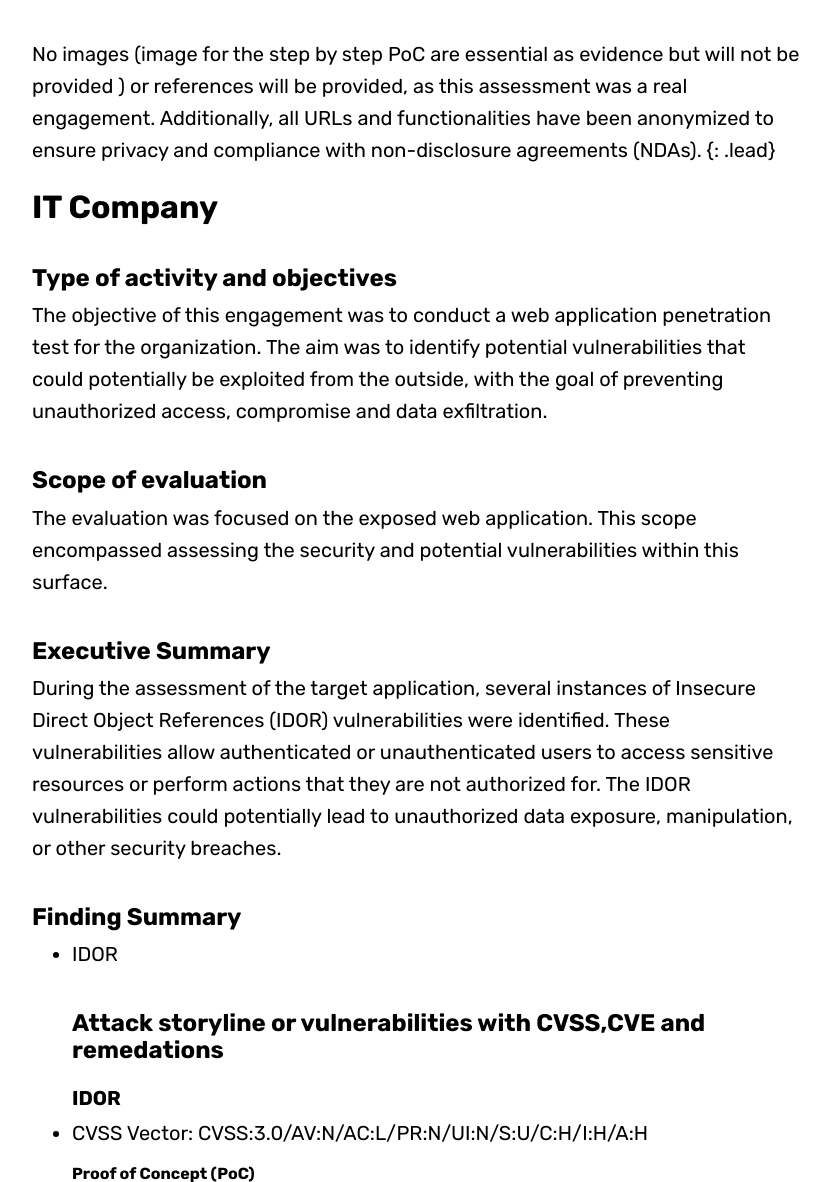
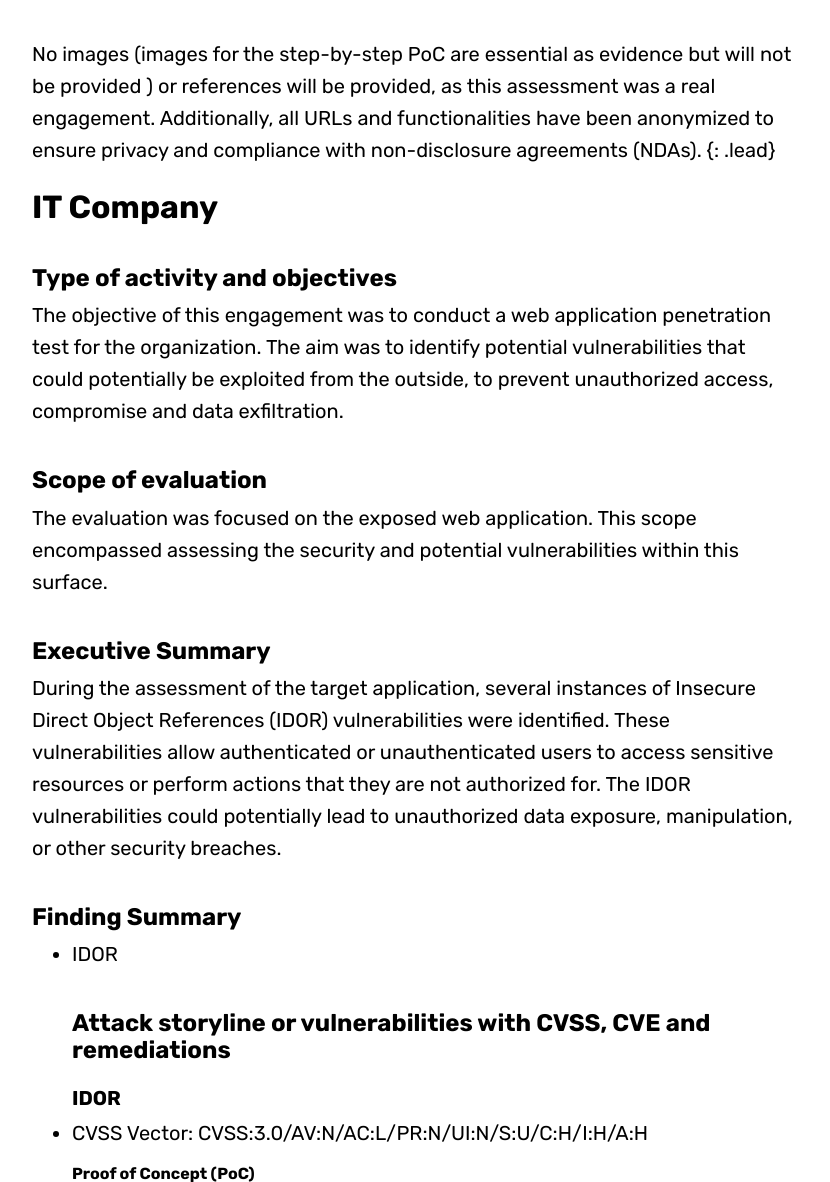
Before and after one commit to blitz0p3rations/blitz0p3rations.github.io, a Jekyll site: the page built from _posts/2023-03-20-IT-Corporate.md, in a window 1280 px wide and 1400 px high, scrolled down 768 px. Shown: the part 218-1400 px from the top of the window, without its empty margins (224-1054 px from the left). Built offline with Jekyll 4.4.1, drawn with Linux system fonts in a browser that asks for light colours; some web fonts are replaced; some of the changed text lies outside the part shown.

Commit message:
Update 2023-03-20-IT-Corporate.md

```diff
--- a/_posts/2023-03-20-IT-Corporate.md
+++ b/_posts/2023-03-20-IT-Corporate.md
@@ -8,20 +8,20 @@ hero: https://images.unsplash.com/photo-1462206092226-f46025ffe607?ixlib=rb-4.0.
 overlay: blue
 ---
 
-No images (image for the step by step PoC are essential as evidence but will not be provided
+No images (images for the step-by-step PoC are essential as evidence but will not be provided
 ) or references will be provided, as this assessment was a real engagement. Additionally, all URLs and functionalities have been anonymized to ensure privacy and compliance with non-disclosure agreements (NDAs). {: .lead} <!--break-->
 
 # IT Company
 
 ## Type of activity and objectives
-The objective of this engagement was to conduct a web application penetration test for the organization. The aim was to identify potential vulnerabilities that could potentially be exploited from the outside, with the goal of preventing unauthorized access, compromise and data exfiltration.
+The objective of this engagement was to conduct a web application penetration test for the organization. The aim was to identify potential vulnerabilities that could potentially be exploited from the outside, to prevent unauthorized access, compromise and data exfiltration.
 ## Scope of evaluation
 The evaluation was focused on the exposed web application. This scope encompassed assessing the security and potential vulnerabilities within this surface.
 ## Executive Summary
 During the assessment of the target application, several instances of Insecure Direct Object References (IDOR) vulnerabilities were identified. These vulnerabilities allow authenticated or unauthenticated users to access sensitive resources or perform actions that they are not authorized for. The IDOR vulnerabilities could potentially lead to unauthorized data exposure, manipulation, or other security breaches.
 ## Finding Summary
 - IDOR
-## Attack storyline or vulnerabilities with CVSS,CVE and remedations
+## Attack storyline or vulnerabilities with CVSS, CVE and remediations
 ### IDOR
 - CVSS Vector: CVSS:3.0/AV:N/AC:L/PR:N/UI:N/S:U/C:H/I:H/A:H
 #### Proof of Concept (PoC)
```
Also changed, not shown: other parts of _posts/2023-03-20-IT-Corporate.md (+1 -1 lines).
